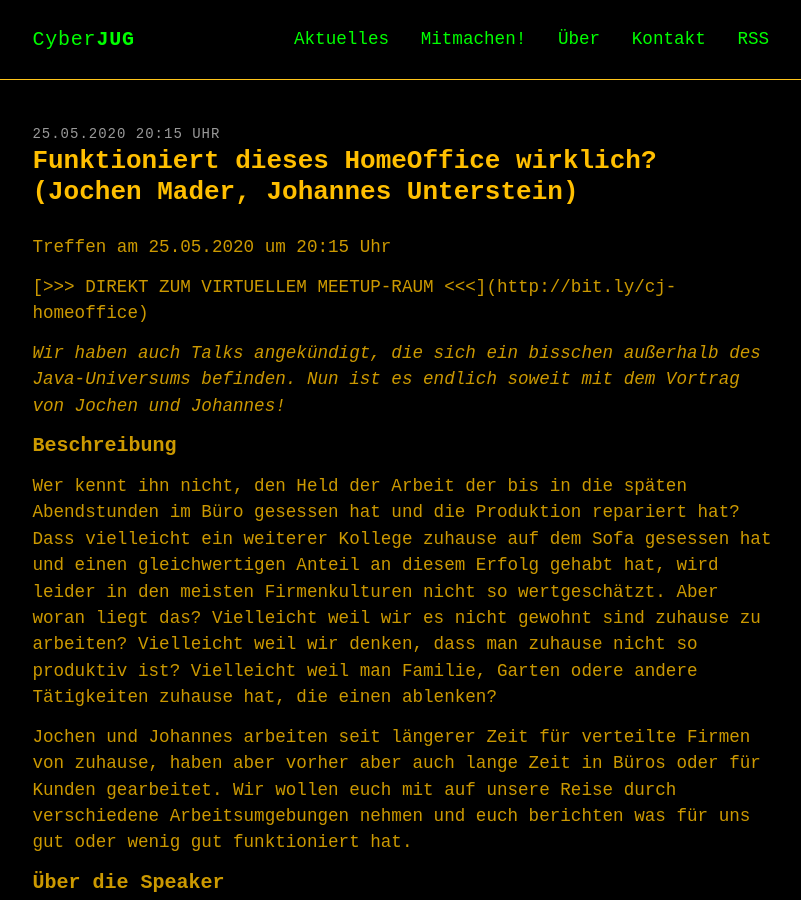
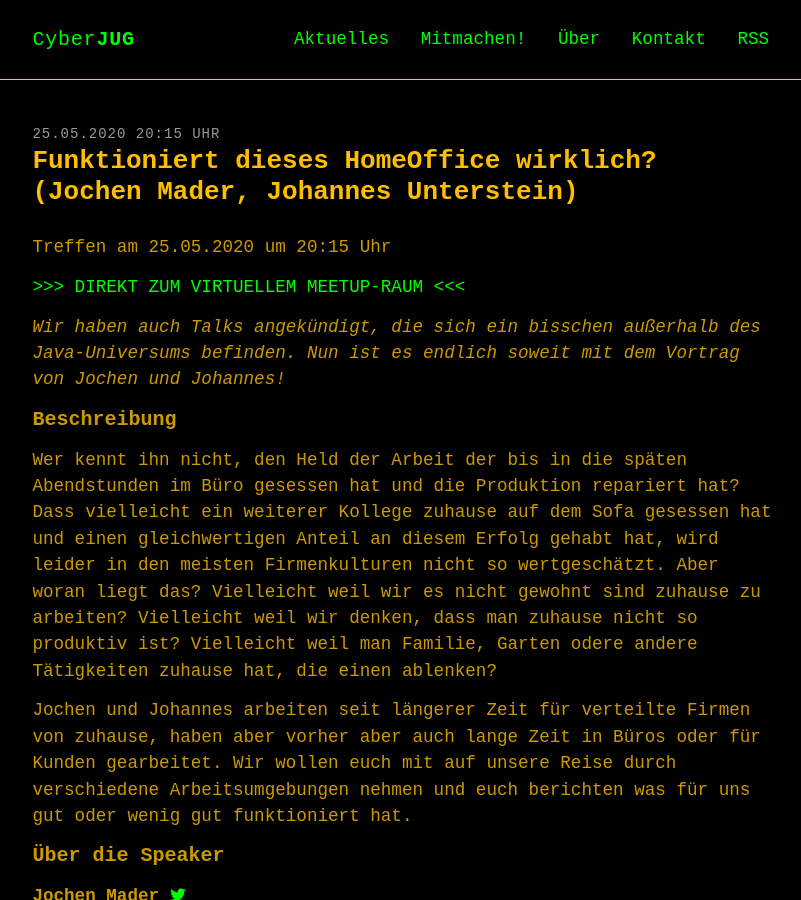
Before and after one commit to cyberjug/website, a Jekyll site: the page built from docs/_upcoming/2020-05-25-homeoffice.md, in a window 1280 px wide and 900 px high. Shown: the whole window, without its empty margins (234-1035 px from the left). Built offline with Jekyll 4.4.1, drawn with Linux system fonts in a browser that asks for light colours; some web fonts are replaced; some of the changed lines change nothing that is shown.

Commit message:
fix link

```diff
--- a/docs/_upcoming/2020-05-25-homeoffice.md
+++ b/docs/_upcoming/2020-05-25-homeoffice.md
@@ -10,7 +10,7 @@ published: true
 <b>{{ page.description }}</b>
 
 <p>
-[&gt;&gt;&gt; DIREKT ZUM VIRTUELLEM MEETUP-RAUM &lt;&lt;&lt;](http://bit.ly/cj-homeoffice)
+<a href="http://bit.ly/cj-homeoffice">&gt;&gt;&gt; DIREKT ZUM VIRTUELLEM MEETUP-RAUM &lt;&lt;&lt;</a>
 </p>
 
 *Wir haben auch Talks angekündigt, die sich ein bisschen außerhalb des Java-Universums befinden. Nun ist es endlich soweit mit dem Vortrag von Jochen und Johannes!*
```
